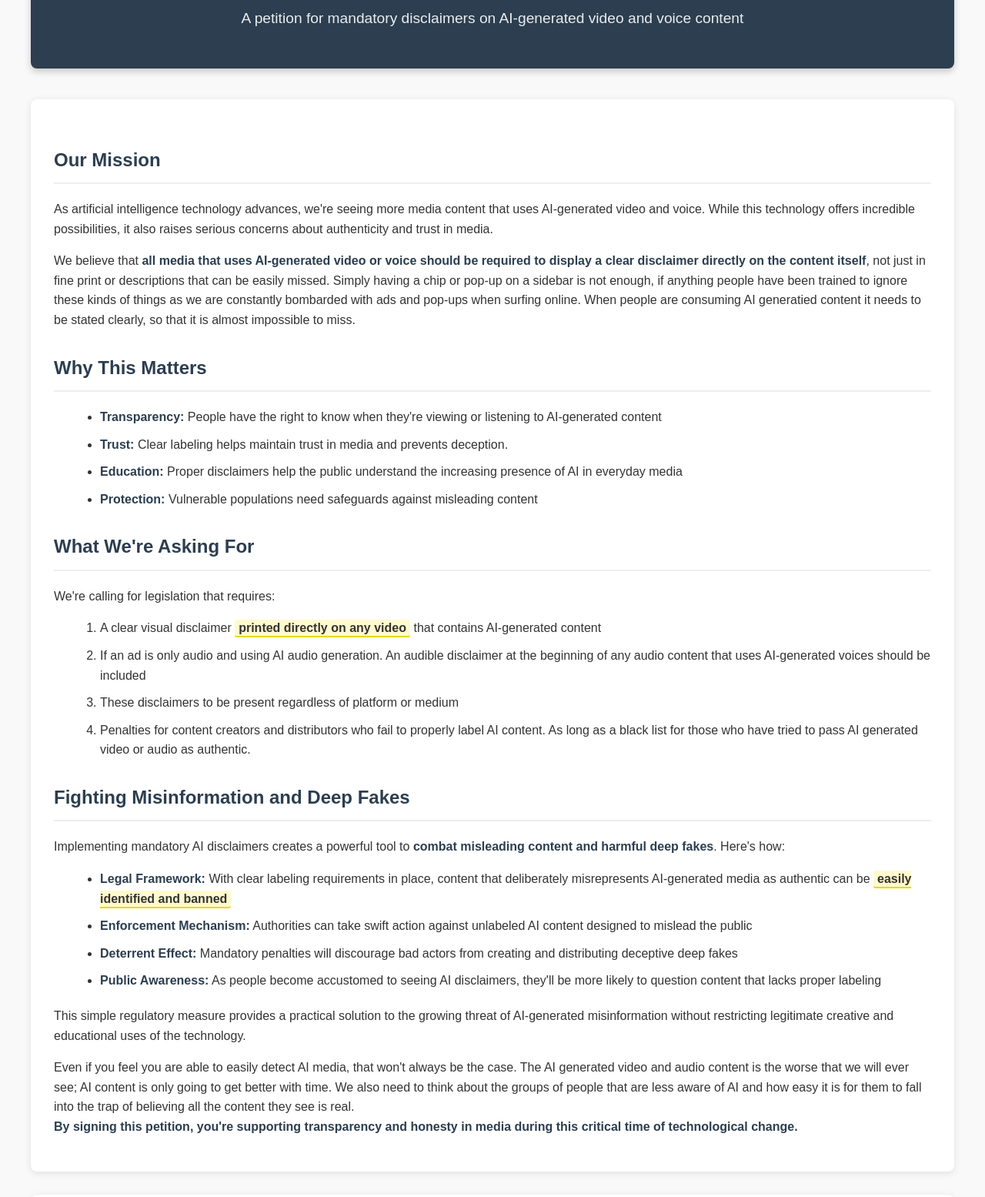
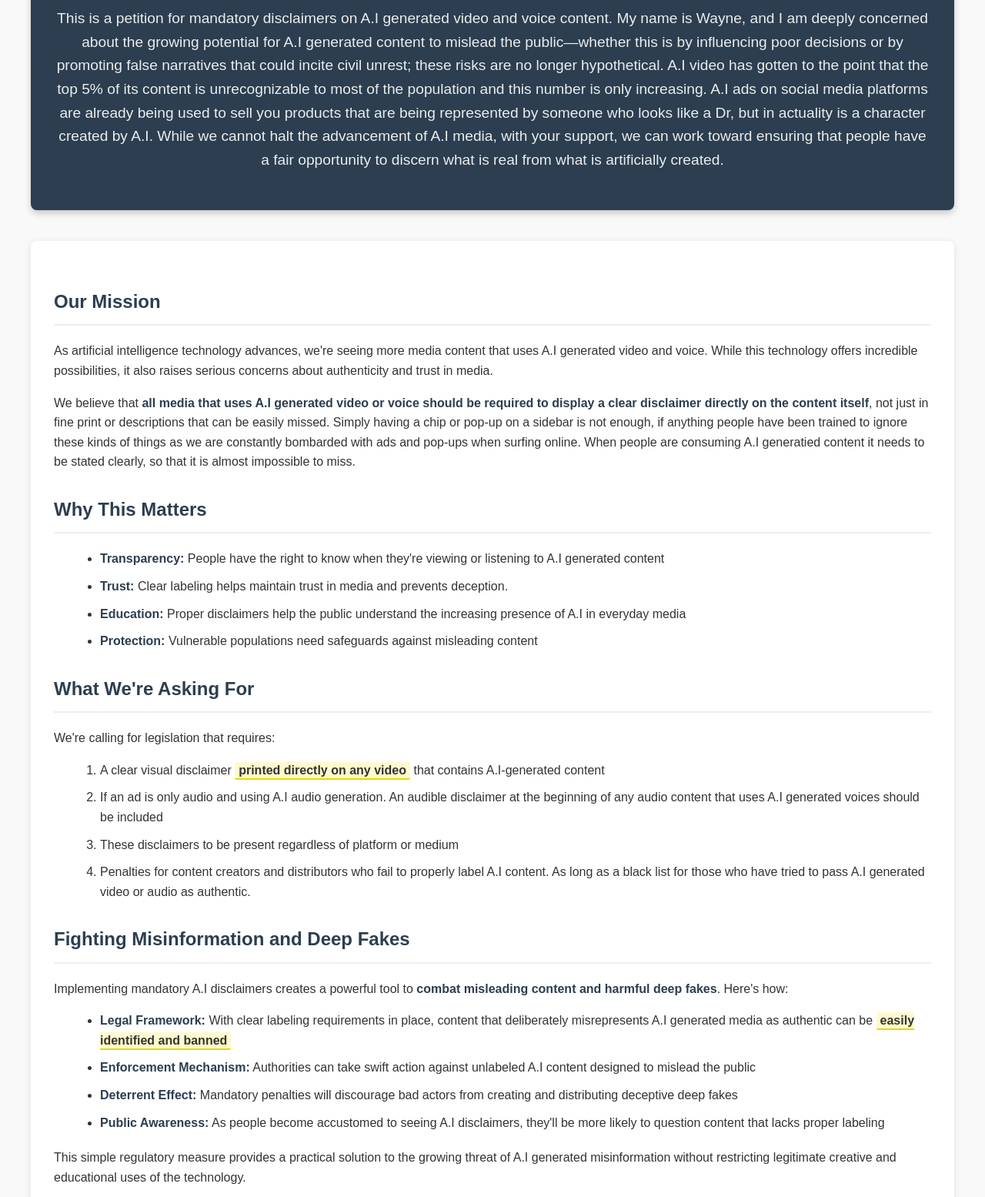
Before and after one commit to wakywayne/petition-for-ai-disclaimers, a plain HTML site: page index.html in a window 1280 px wide. Shown: the part 147-1702 px from the top of the page at 77% size. Drawn offline with Linux system fonts and the light colour scheme.

Commit message:
Final draft
Hopefully we can make a difference for once!

```diff
--- a/index.html
+++ b/index.html
@@ -4,16 +4,24 @@
 <head>
   <meta charset="UTF-8" />
   <meta name="viewport" content="width=device-width, initial-scale=1.0" />
-  <title>Petition: Require AI Disclaimers in Media</title>
+  <title>Petition: Require A.I Disclaimers in Media</title>
   <link rel="stylesheet" href="./main.css" />
 </head>
 
 <body>
   <header>
-    <h1>Stop Undisclosed AI in Media</h1>
+    <h1>Stop Undisclosed A.I in Media</h1>
     <p>
-      A petition for mandatory disclaimers on AI-generated video and voice
-      content
+      This is a petition for mandatory disclaimers on A.I generated video and voice
+      content. My name is Wayne, and I am deeply concerned about the growing potential for A.I generated content to
+      mislead the public—whether this is by influencing poor decisions or by promoting false narratives that could
+      incite civil unrest; these risks are no longer hypothetical. A.I video has
+      gotten to the point that the top 5% of its content is unrecognizable to most of the population and this number is
+      only increasing. A.I ads on social media platforms are already being used to sell you products that are being
+      represented by someone who looks like a Dr, but in actuality is a character created by A.I. While we cannot halt
+      the
+      advancement of A.I media, with your support, we can work toward ensuring that people have a fair opportunity to
+      discern what is real from what is artificially created.
     </p>
   </header>
 
@@ -22,20 +30,20 @@
       <h2>Our Mission</h2>
       <p>
         As artificial intelligence technology advances, we're seeing more
-        media content that uses AI-generated video and voice. While this
+        media content that uses A.I generated video and voice. While this
         technology offers incredible possibilities, it also raises serious
         concerns about authenticity and trust in media.
       </p>
 
       <p>
         We believe that
-        <strong>all media that uses AI-generated video or voice should be required
+        <strong>all media that uses A.I generated video or voice should be required
           to display a clear disclaimer directly on the content itself</strong>, not just in fine print or descriptions
         that can be easily missed.
         Simply having a chip or pop-up on a sidebar is not enough, if anything
         people have been trained to ignore these kinds of things as we are
         constantly bombarded with ads and pop-ups when surfing online. When
-        people are consuming AI generatied content it needs to be stated
+        people are consuming A.I generatied content it needs to be stated
         clearly, so that it is almost impossible to miss.
       </p>
 
@@ -43,7 +51,7 @@
       <ul>
         <li>
           <strong>Transparency:</strong> People have the right to know when
-          they're viewing or listening to AI-generated content
+          they're viewing or listening to A.I generated content
         </li>
         <li>
           <strong>Trust:</strong> Clear labeling helps maintain trust in media
@@ -51,7 +59,7 @@
         </li>
         <li>
           <strong>Education:</strong> Proper disclaimers help the public
-          understand the increasing presence of AI in everyday media
+          understand the increasing presence of A.I in everyday media
         </li>
         <li>
           <strong>Protection:</strong> Vulnerable populations need safeguards
@@ -65,39 +73,39 @@
         <li>
           A clear visual disclaimer
           <span class="highlight">printed directly on any video</span> that
-          contains AI-generated content
+          contains A.I-generated content
         </li>
         <li>
-          If an ad is only audio and using AI audio generation. An audible
+          If an ad is only audio and using A.I audio generation. An audible
           disclaimer at the beginning of any audio content that uses
-          AI-generated voices should be included
+          A.I generated voices should be included
         </li>
         <li>
           These disclaimers to be present regardless of platform or medium
         </li>
         <li>
           Penalties for content creators and distributors who fail to properly
-          label AI content. As long as a black list for those who have tried
-          to pass AI generated video or audio as authentic.
+          label A.I content. As long as a black list for those who have tried
+          to pass A.I generated video or audio as authentic.
         </li>
       </ol>
 
       <h2>Fighting Misinformation and Deep Fakes</h2>
       <p>
-        Implementing mandatory AI disclaimers creates a powerful tool to
+        Implementing mandatory A.I disclaimers creates a powerful tool to
         <strong>combat misleading content and harmful deep fakes</strong>.
         Here's how:
       </p>
       <ul>
         <li>
           <strong>Legal Framework:</strong> With clear labeling requirements
-          in place, content that deliberately misrepresents AI-generated media
+          in place, content that deliberately misrepresents A.I generated media
           as authentic can be
           <span class="highlight">easily identified and banned</span>
         </li>
         <li>
           <strong>Enforcement Mechanism:</strong> Authorities can take swift
-          action against unlabeled AI content designed to mislead the public
+          action against unlabeled A.I content designed to mislead the public
         </li>
         <li>
           <strong>Deterrent Effect:</strong> Mandatory penalties will
@@ -106,22 +114,22 @@
         </li>
         <li>
           <strong>Public Awareness:</strong> As people become accustomed to
-          seeing AI disclaimers, they'll be more likely to question content
+          seeing A.I disclaimers, they'll be more likely to question content
           that lacks proper labeling
         </li>
       </ul>
       <p>
         This simple regulatory measure provides a practical solution to the
-        growing threat of AI-generated misinformation without restricting
+        growing threat of A.I generated misinformation without restricting
         legitimate creative and educational uses of the technology.
       </p>
 
       <p>
-        Even if you feel you are able to easily detect AI media, that won't
-        always be the case. The AI generated video and audio content is the
-        worse that we will ever see; AI content is only going to get better
+        Even if you feel you are able to easily detect A.I media, that won't
+        always be the case. The A.I generated video and audio content is the
+        worse that we will ever see; A.I content is only going to get better
         with time. We also need to think about the groups of people that are
-        less aware of AI and how easy it is for them to fall into the trap of
+        less aware of A.I and how easy it is for them to fall into the trap of
         believing all the content they see is real.
         </br>
         <strong>By signing this petition, you're supporting transparency and
@@ -136,7 +144,7 @@
 
       <!-- Google Form Embed -->
       <iframe
-        src="https://docs.google.com/forms/d/e/1FAIpQLSf6m8S8P37PdcMDJNP7uBsP10b4_XwxFfOzxdR5bUElF-8Czw/viewform?embedded=true"
+        src="https://docs.google.com/forms/d/e/1FA.IpQLSf6m8S8P37PdcMDJNP7uBsP10b4_XwxFfOzxdR5bUElF-8Czw/viewform?embedded=true"
         width="100%" height="800" frameborder="0" marginheight="0" marginwidth="0">
         Loading…
       </iframe>
@@ -147,13 +155,13 @@
   </main>
 
   <footer>
-    <p>2025 Stop Undisclosed AI in Media Campaign</p>
+    <p>2025 Stop Undisclosed A.I in Media Campaign</p>
     <!-- <p> -->
     <!--   Contact: <a href="mailto:contact@example.com">contact@example.com</a> -->
     <!-- </p> -->
     <p>
       This petition is part of a grassroots effort to promote transparency in
-      AI-generated media.
+      A.I-generated media.
     </p>
   </footer>
 </body>
```
